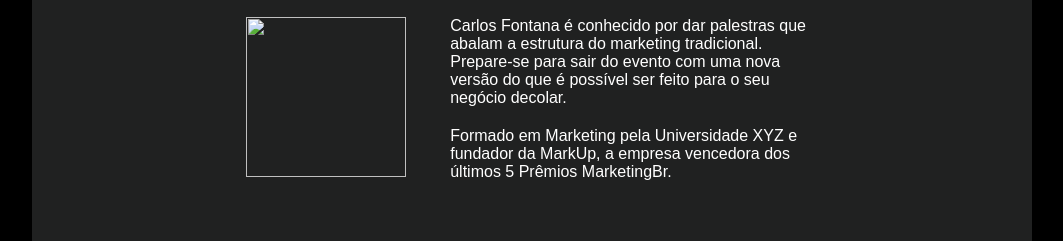
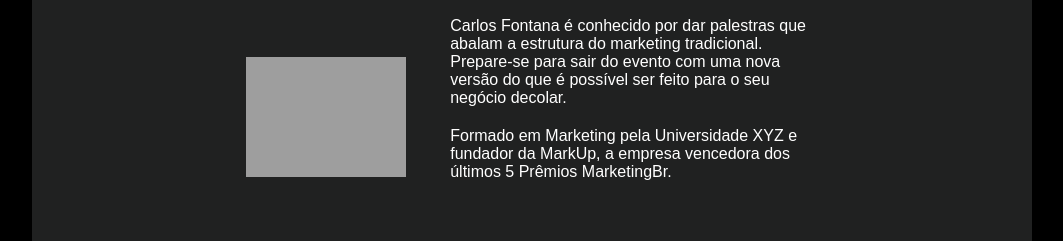
Before and after one commit to Henriquebgf/Projeto-Pagina-de-captura, a plain HTML site: page index.html in a window 1280 px wide. Shown: the part 592-833 px from the top of the page, without its empty margins (108-1171 px from the left). Drawn offline with Linux system fonts and the light colour scheme; the site is published under a folder, as on GitHub Pages, so addresses that start at the root find nothing.

Commit message:
alterando img

```diff
--- a/index.html
+++ b/index.html
@@ -35,7 +35,7 @@
         </div>
         </section>
         <footer>
-          <img class="picture" src="/images/face.jpg">
+          <img class="picture" src="images/face.jpg">
         <div class="description">
           <h3> O Palestrante</h3>
           <p>Carlos Fontana é conhecido por dar palestras que abalam a estrutura do marketing tradicional.
```
